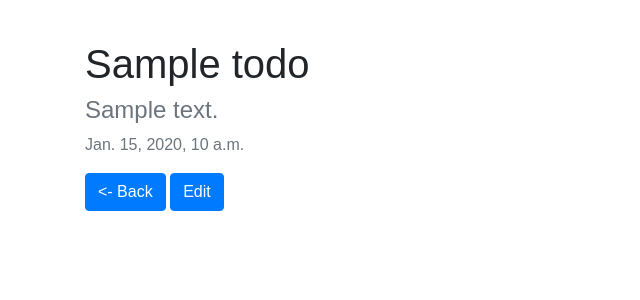
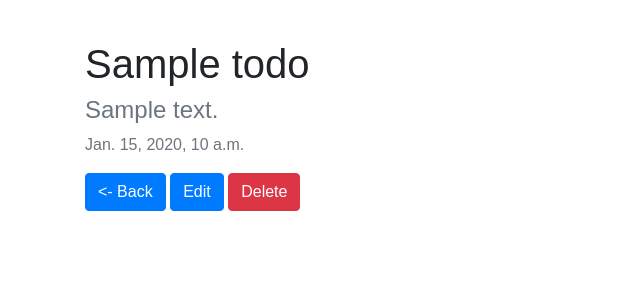
Before and after one commit to GeekKorky/django-python-todolist, a Django app: page /todos/details/1/ in a window 1280 px wide. Shown: the part 56-356 px from the top of the page, without its empty margins (0-640 px from the left). Run offline with Django 3.2, Linux system fonts and the light colour scheme; a user stored in the database is signed in; tables that the repository leaves empty hold one stand-in row (values such as "Sample post"); some libraries are stand-ins or nearby versions.

Commit message:
Add delete method from URL and View

```diff
--- a/todos/templates/details.html
+++ b/todos/templates/details.html
@@ -5,5 +5,9 @@
 <a class="btn btn-primary text-white" href="/todos"><- Back</a>
 <a class="btn btn-primary text-white" href="/todos/details/edit/{{ todo.id }}/"
   >Edit</a
+>&nbsp;<a
+  class="btn btn-danger text-white"
+  href="/todos/details/delete/{{ todo.id }}/"
+  >Delete</a
 ><br />
 {% include 'partials/footer.html' %}
--- a/todos/urls.py
+++ b/todos/urls.py
@@ -6,6 +6,7 @@ urlpatterns = [
     url(r'^$', views.index, name='index'),
     url(r'^details/(?P<id>\d+)/$', views.details),
     url(r'^details/edit/(?P<id>\d+)/$', views.edit, name='edit'),
+    url(r'^details/delete/(?P<id>\d+)/$', views.delete, name='delete'),
     url(r'^add', views.add, name='add'),
     url(r'^login/$', login, {'template_name': 'login.html'}, name='login'),
     url(r'^logout/$', logout, {'template_name': 'logout.html'}, name='logout'),
--- a/todos/views.py
+++ b/todos/views.py
@@ -51,6 +51,12 @@ def edit(request, id):
         return render(request, 'edit.html', context)
 
 
+def delete(request, id):
+    todo = Todo.objects.get(id=id)
+    todo.delete()
+    return redirect("/todos")
+
+
 def register(request):
     if (request.method == 'POST'):
         form = RegistrationForm(request.POST)
```
